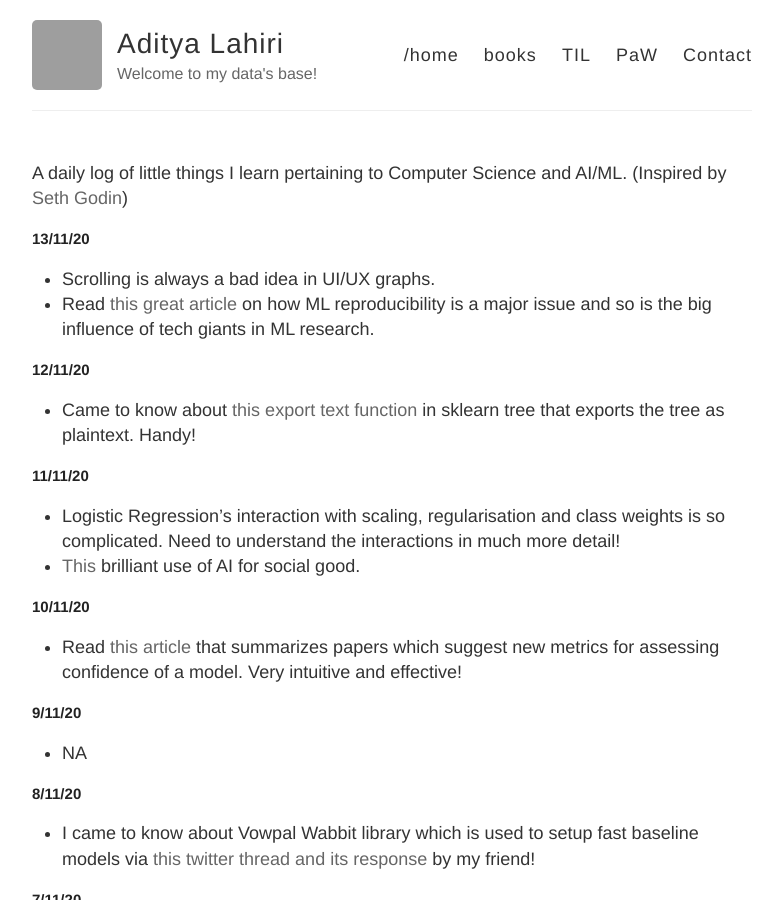
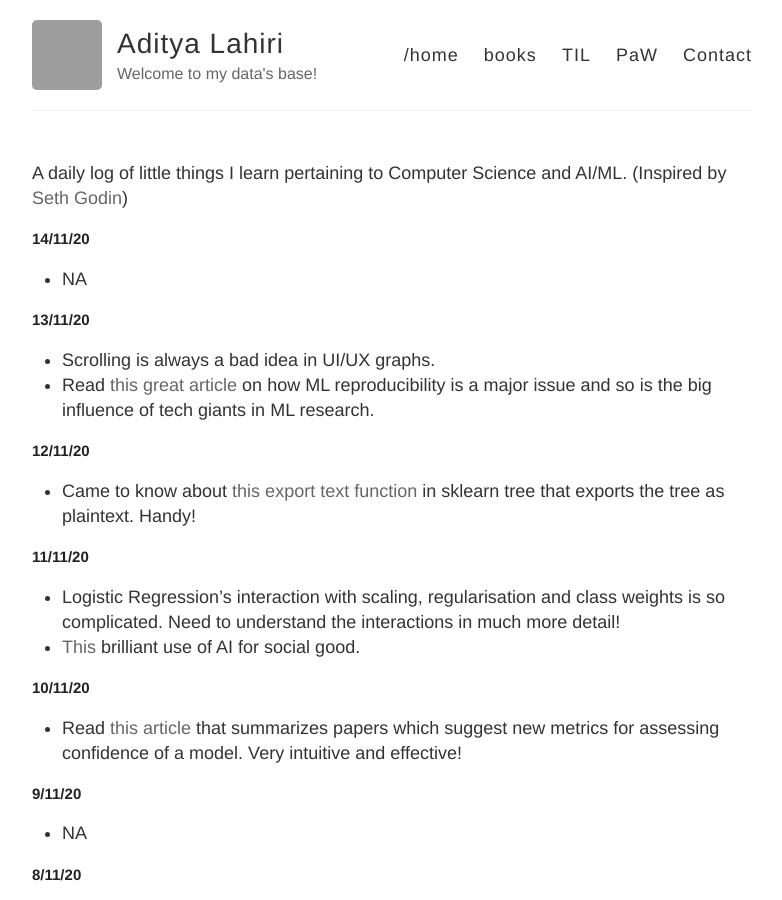
Before and after one commit to adityalahiri/adityalahiri.github.io, a Jekyll site: the page built from TIL.md, in a window 1280 px wide and 900 px high. Shown: the whole window, without its empty margins (248-1030 px from the left). Built offline with Jekyll 4.4.1, drawn with Linux system fonts in a browser that asks for light colours; our own code applies the rules of GitHub Pages for plain Markdown files; grey boxes are pictures that could not be loaded.

Commit message:
Update for 14/11

```diff
--- a/TIL.md
+++ b/TIL.md
@@ -1,5 +1,9 @@
 A daily log of little things I learn pertaining to Computer Science and AI/ML.
 (Inspired by [Seth Godin](https://seths.blog/))
+
+## 14/11/20
+
+* NA
 
 ## 13/11/20
 
```
